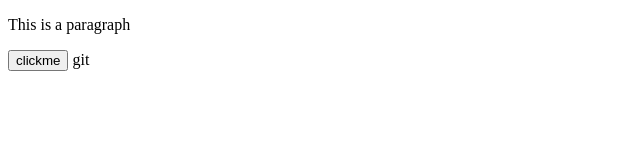
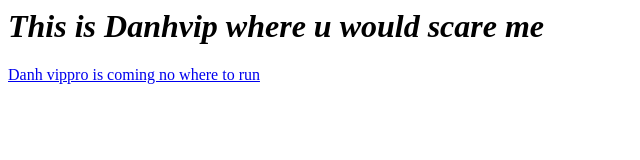
Before and after one commit to WannaSu1cide/WannaSu1cide, a plain HTML site: page index.html in a window 1280 px wide. Shown: the whole page, without its empty margins (0-640 px from the left). Drawn offline with Linux system fonts and the light colour scheme.

Commit message:
Update index.html

```diff
--- a/index.html
+++ b/index.html
@@ -1,12 +1,16 @@
-<!DOCTYPE html>
-<html lang="en">
-<head>
-    <link rel="style background" href="yasuo.css"
+<html>
+   <head>
+      <title> danhvip</title>
+      </head>
+      <!--body tags-->
+      <body>
+         <h1>
+            <em>This is Danhvip where u would scare me </em>
+         </h1>
+         <!--paragraph tags-->
+         <p><a href="https://www.hentaiz.vip /" target="_blank"">Danh vippro is coming no where to run
+        </a>
+         </p>
 
-</head>
-<body>
-    <P> This is a paragraph </P>
-    <button> clickme  </button>
-
-</body>git
+      </body>
 </html>
```
